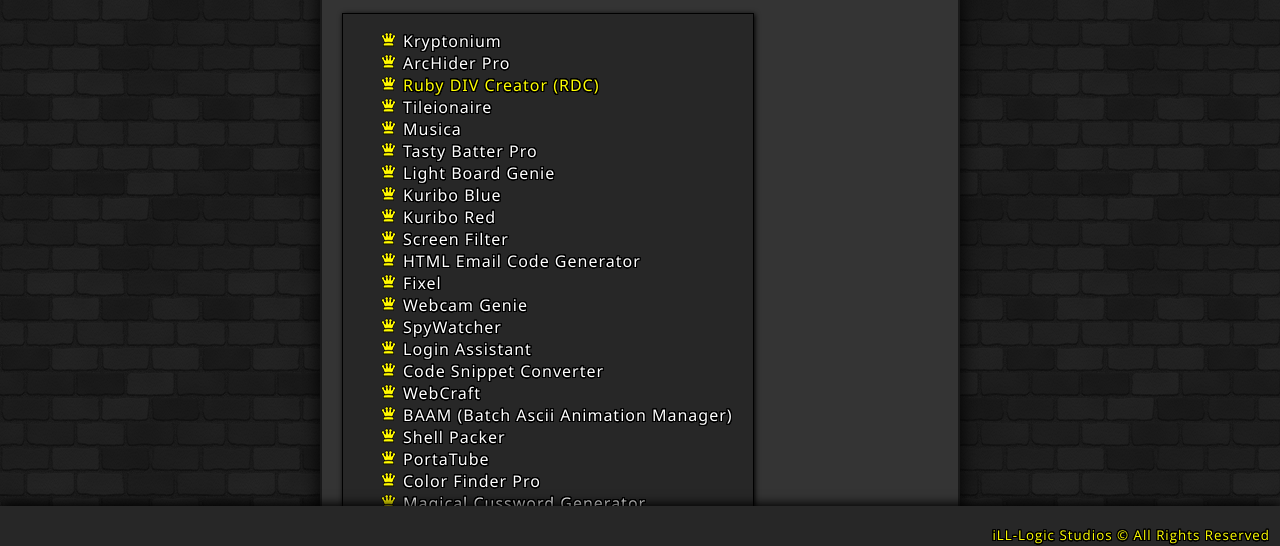
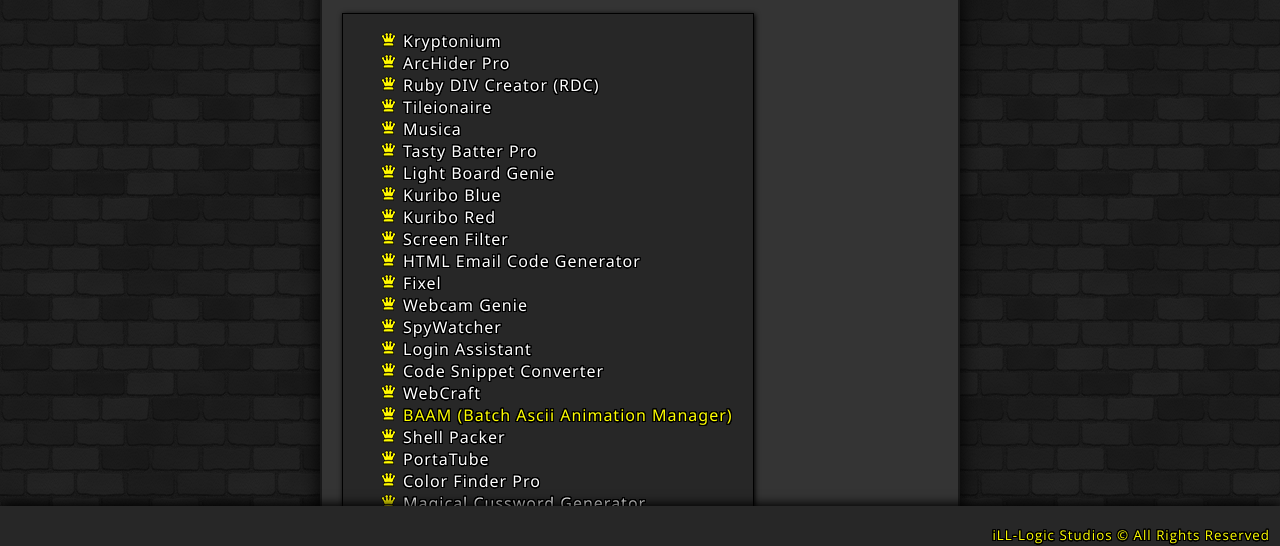
Before and after one commit to blinkpen/iLL-Logic-Studios, a plain HTML site: page homebrew.html in a window 1280 px wide. Shown: the part 254-800 px from the top of the page. Drawn offline with nearby package versions, Linux system fonts and the light colour scheme; a web font is replaced by a local one.

Commit message:
Add files via upload

```diff
--- a/homebrew.html
+++ b/homebrew.html
@@ -48,7 +48,7 @@
 <ul>
 <li>Kryptonium</li>
 <li>ArcHider Pro</li>
-<li><a href="">Ruby DIV Creator (RDC)</a></li>
+<li>Ruby DIV Creator (RDC)</li>
 <li>Tileionaire</li>
 <li>Musica</li>
 <li>Tasty Batter Pro</li>
@@ -63,7 +63,7 @@
 <li>Login Assistant</li>
 <li>Code Snippet Converter</li>
 <li>WebCraft</li>
-<li>BAAM (Batch Ascii Animation Manager)</li>
+<li><a href="apps\Batch Animator.exe">BAAM (Batch Ascii Animation Manager)</li></a>
 <li>Shell Packer</li>
 <li>PortaTube</li>
 <li>Color Finder Pro</li>
```
Also changed, not shown: 1 other file.
